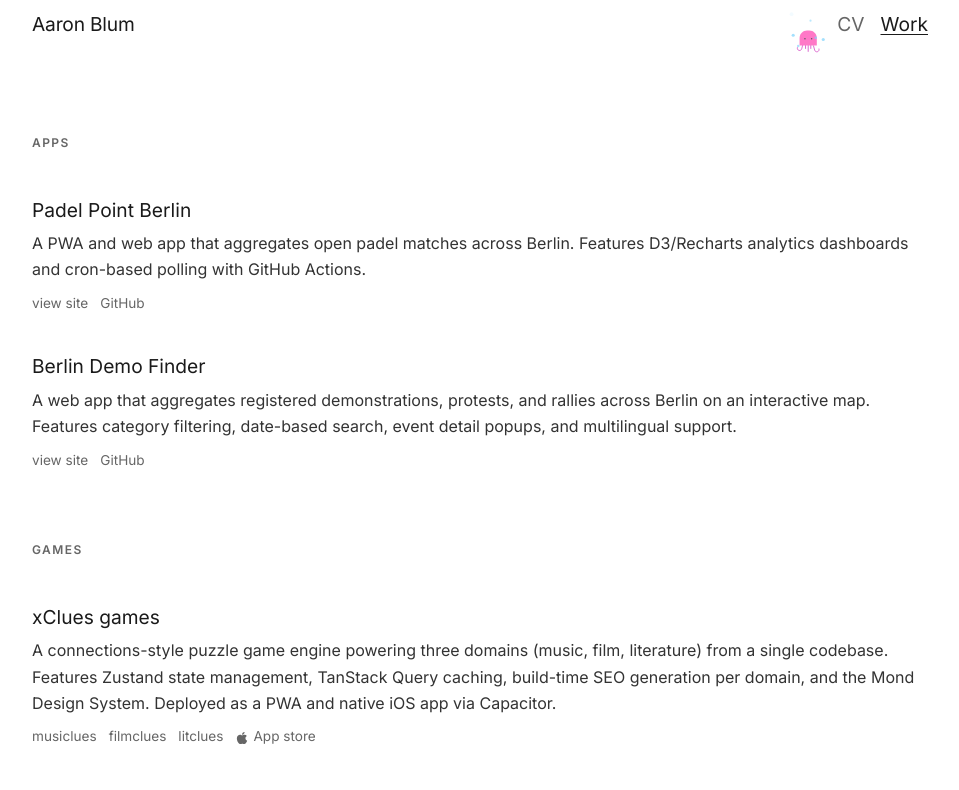
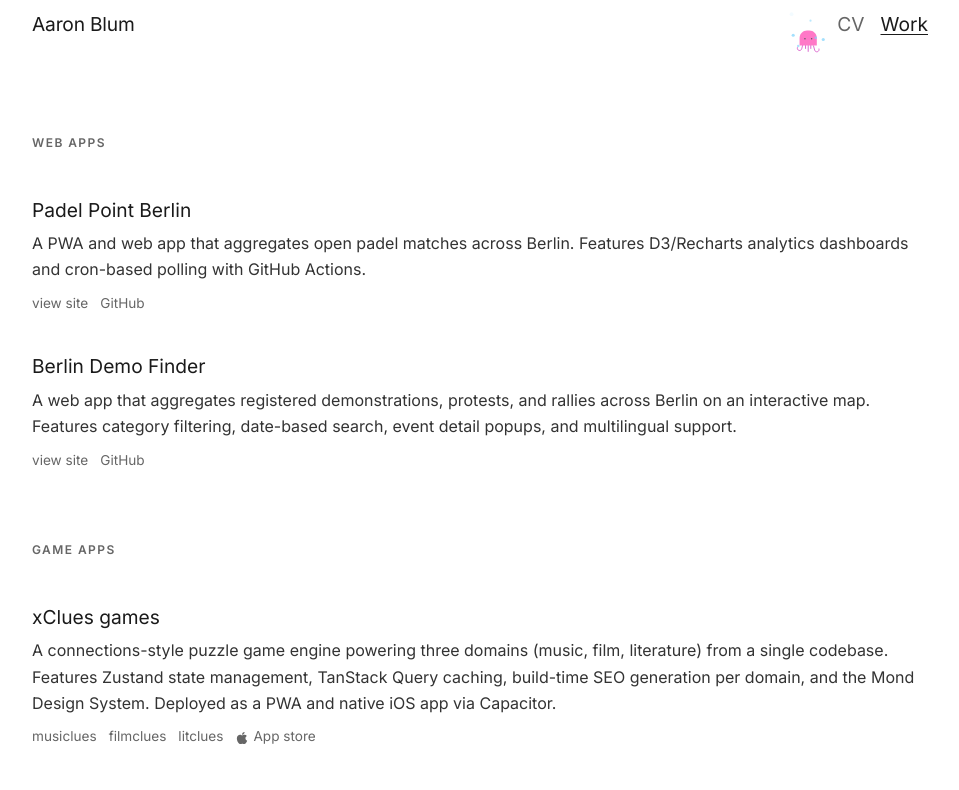
Before and after one commit to blumaa/port-clean, a React (Vite) app: page /work in a window 1280 px wide. Shown: the top 790 px of the page, without its empty margins (160-1119 px from the left). Built offline with nearby package versions, Linux system fonts and the light colour scheme.

Commit message:
fix labels on work page

```diff
--- a/src/data/projects.ts
+++ b/src/data/projects.ts
@@ -1,8 +1,8 @@
 export type ProjectCategory = 'apps' | 'games' | 'animations' | 'systems'
 
 export const projectCategories: Record<ProjectCategory, string> = {
-  apps: 'Apps',
-  games: 'Games',
+  apps: 'Web Apps',
+  games: 'Game Apps',
   animations: 'Animations',
   systems: 'Systems & Tools',
 }
```
Also changed, not shown: 1 other file (tests, documents, lock files or other folders).
